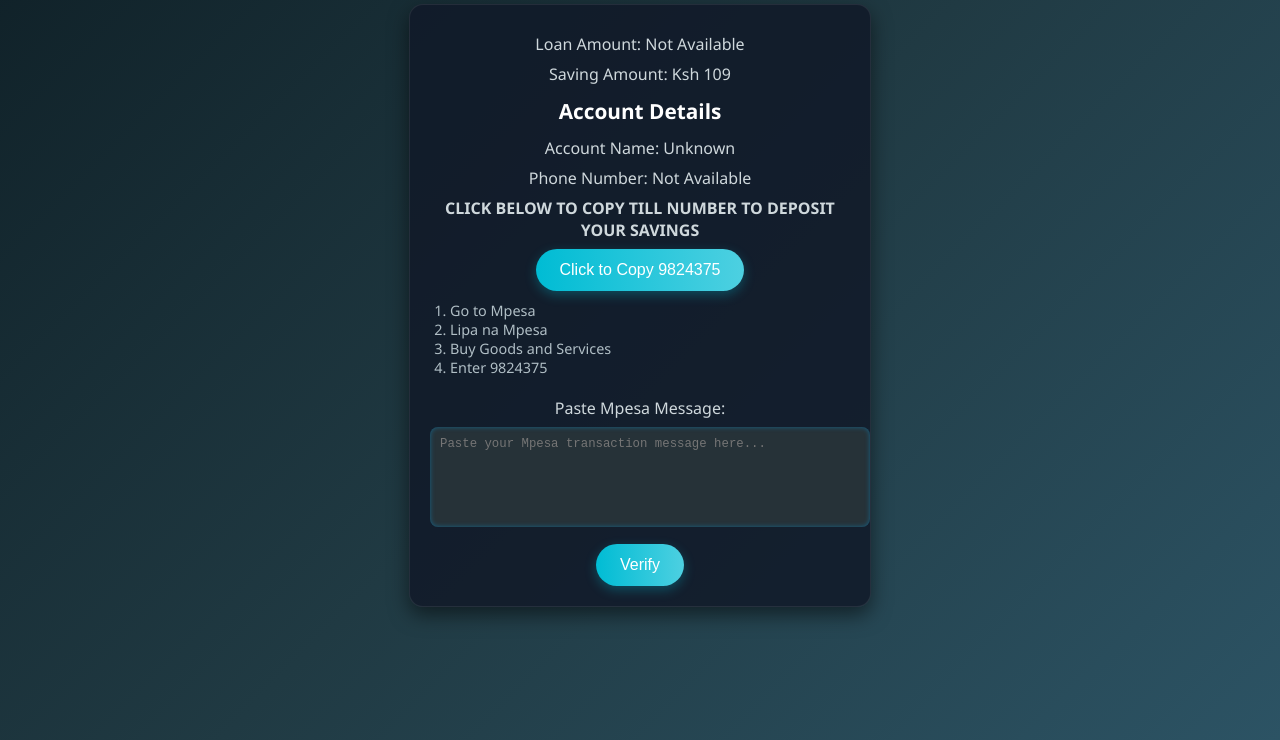
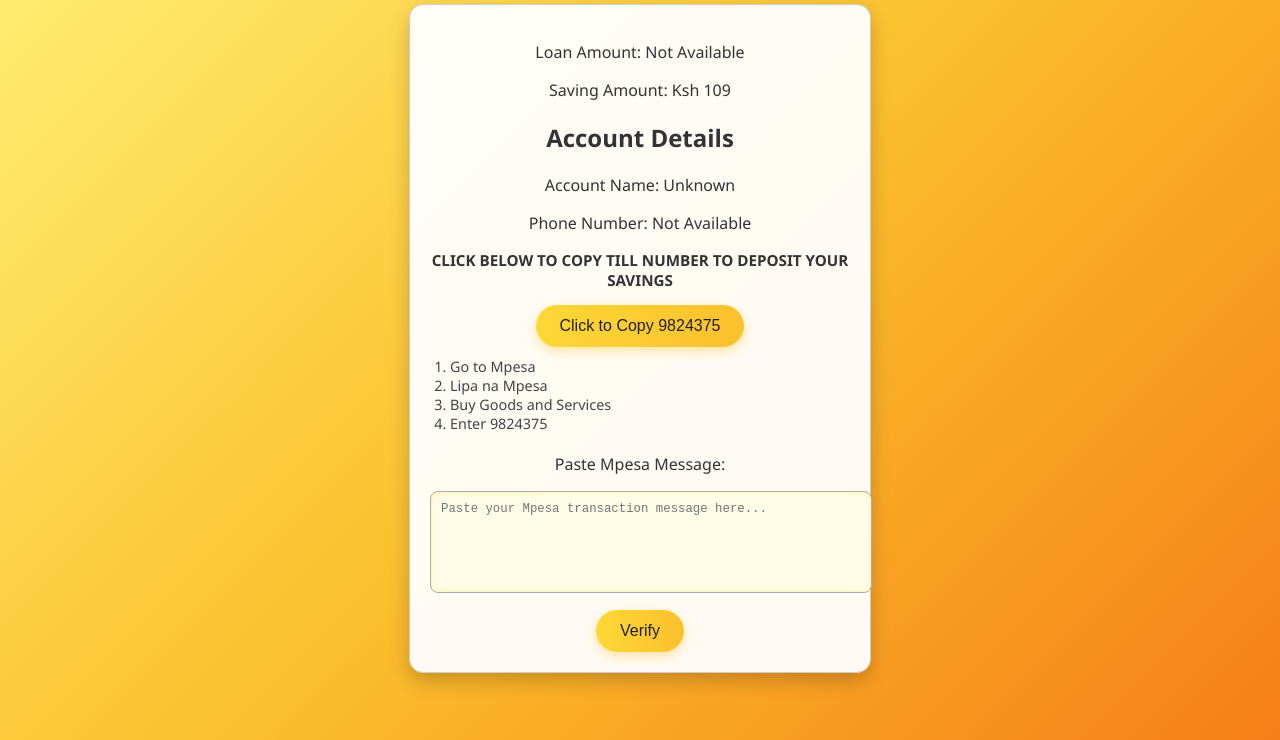
Before and after one commit to sigeyh/True-Pesa, a plain HTML site: page verification.html in a window 1280 px wide. Shown: the part 100-840 px from the top of the page. Drawn offline with Linux system fonts and the light colour scheme.

Commit message:
Update verification.html

```diff
--- a/verification.html
+++ b/verification.html
@@ -9,8 +9,8 @@
   margin: 0;
   padding: 0;
   font-family: 'Segoe UI', sans-serif;
-      background: linear-gradient(135deg, #0f2027, #203a43, #2c5364);
-      color: #f1f5f9;
+  background: linear-gradient(135deg, #fff176, #fbc02d, #f57f17); /* Yellow gradient */
+  color: #212121; /* Dark text for contrast */
   display: flex;
   flex-direction: column;
   align-items: center;
@@ -21,43 +21,36 @@
 h1 {
   margin-bottom: 20px;
   font-size: 2em;
-      color: #e0f7fa;
+  color: #212121;
 }
 
 .account-info {
-      background-color: rgba(17, 25, 40, 0.85);
+  background-color: rgba(255, 255, 255, 0.95); /* Light background for readability */
   padding: 20px;
   border-radius: 14px;
-      border: 1px solid rgba(255, 255, 255, 0.08);
-      box-shadow: 0 8px 20px rgba(0, 0, 0, 0.5);
+  border: 1px solid #ccc;
+  box-shadow: 0 8px 20px rgba(0, 0, 0, 0.2);
   max-width: 420px;
   width: 100%;
   text-align: center;
   margin-bottom: 20px;
 }
 
-    .account-info p {
-      font-size: 1em;
-      margin: 8px 0;
-      color: #cfd8dc;
-    }
-
+.account-info p,
 .account-info h2 {
-      color: #ffffff;
-      margin: 12px 0;
-      font-size: 1.3em;
+  color: #333;
 }
 
 .thank-you {
   font-size: 0.95em;
   font-weight: 600;
-      color: #a7ffeb;
+  color: #d84315;
 }
 
 ol {
   text-align: left;
   padding-left: 20px;
-      color: #b0bec5;
+  color: #444;
   font-size: 0.9em;
   margin-top: 10px;
 }
@@ -70,31 +63,31 @@
   width: 100%;
   height: 80px;
   padding: 10px;
-      border: none;
+  border: 1px solid #aaa;
   border-radius: 8px;
-      background: #263238;
-      color: #80d8ff;
+  background: #fffde7;
+  color: #212121;
   font-size: 0.95em;
   resize: none;
   margin-bottom: 12px;
-      box-shadow: inset 0 0 5px rgba(0, 174, 255, 0.4);
+  box-shadow: inset 0 0 5px rgba(255, 204, 0, 0.3);
 }
 
 button {
   padding: 12px 24px;
-      background: linear-gradient(to right, #00bcd4, #4dd0e1);
-      color: #fff;
+  background: linear-gradient(to right, #fdd835, #fbc02d);
+  color: #212121;
   border: none;
   border-radius: 30px;
   font-size: 1em;
   cursor: pointer;
   transition: all 0.3s ease;
-      box-shadow: 0 4px 12px rgba(0, 188, 212, 0.3);
+  box-shadow: 0 4px 12px rgba(251, 192, 45, 0.4);
 }
 
 button:hover {
   transform: scale(1.05);
-      box-shadow: 0 6px 20px rgba(0, 188, 212, 0.5);
+  box-shadow: 0 6px 20px rgba(251, 192, 45, 0.6);
 }
 
 .overlay {
@@ -103,7 +96,7 @@
   left: 0;
   width: 100%;
   height: 100%;
-      background: rgba(5, 10, 20, 0.9);
+  background: rgba(0, 0, 0, 0.85);
   display: none;
   align-items: center;
   justify-content: center;
@@ -117,8 +110,9 @@
 #timer {
   margin-top: 10px;
   font-size: 1.4em;
-      color: #69f0ae;
+  color: #ffeb3b;
 }
+
   </style>
 
 </head>
```
Lines whose indentation alone changed are shown as unchanged.
